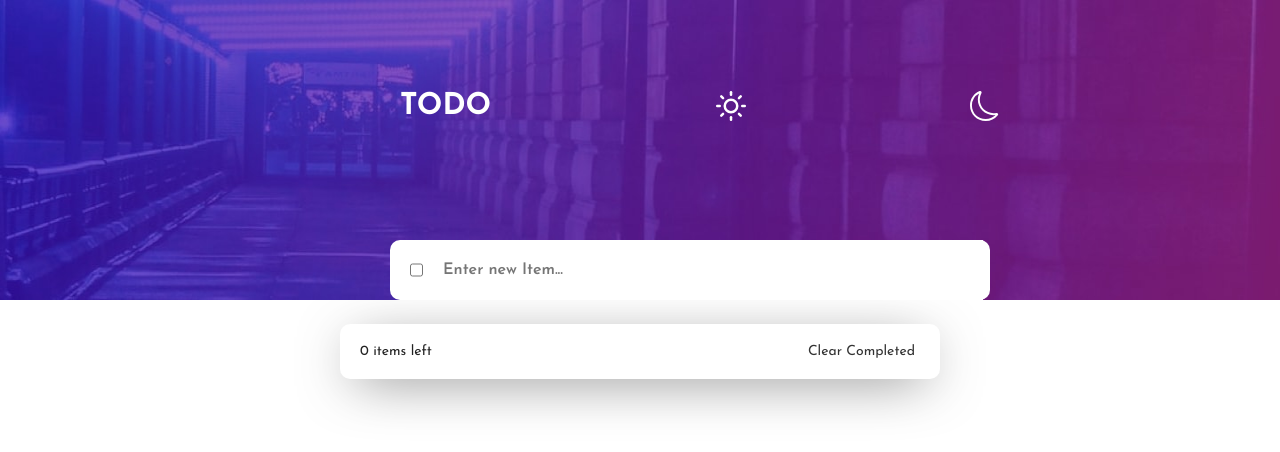
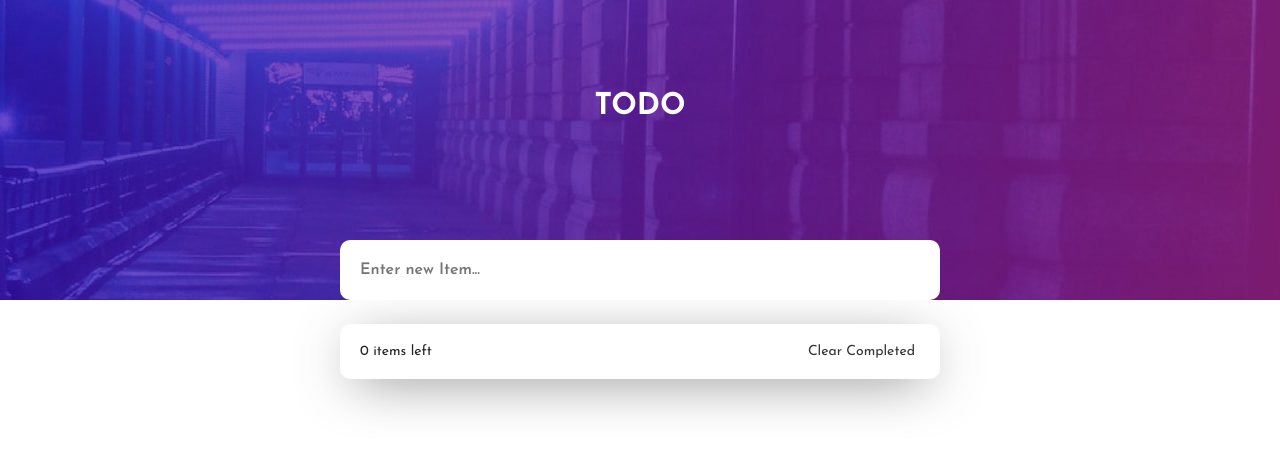
Before and after one commit to nejmiyassine01/todo_app, a React (Create React App) app: page / in a window 1280 px wide. Shown: the top 452 px of the page. Built offline with nearby package versions, Linux system fonts and the light colour scheme.

Commit message:
Finishing My Simple Todo App

```diff
--- a/package.json
+++ b/package.json
@@ -10,7 +10,12 @@
     "react": "^17.0.1",
     "react-dom": "^17.0.1",
     "react-icons": "^4.1.0",
+    "react-redux": "^7.1.0-rc.1",
     "react-scripts": "4.0.1",
+    "redux": "^4.0.5",
+    "redux-promise": "^0.6.0",
+    "redux-thunk": "^2.3.0",
+    "styled-components": "^5.2.1",
     "web-vitals": "^0.2.4"
   },
   "scripts": {
--- a/src/App.js
+++ b/src/App.js
@@ -3,7 +3,7 @@ import ListContainer from './components/listcontainer/ListContainer';
 
 function App() {
   return (
-    <div className="app">
+    <div>
       <Header/>
       <ListContainer/>
     </div>
--- a/src/components/Themes/Themes.jsx
+++ /dev/null
@@ -1,4 +0,0 @@
-// const lightTheme = {
-//     body: "fff",
-//     fontColor: "#000"
-// }
--- a/src/components/TodoForm/TodoForm.jsx
+++ b/src/components/TodoForm/TodoForm.jsx
@@ -1,6 +1,6 @@
 import React, { useState } from 'react'
 
-function TodoForm(props, { onChange }) {
+function TodoForm(props) {
     const [input, setInput] = useState('');
     const inputFields = (e) => {
         setInput(e.target.value);
@@ -20,7 +20,7 @@ function TodoForm(props, { onChange }) {
 
     return (
         <form className="listcontainer_form" autoComplete="off" onSubmit={handleSubmit}>
-            <input type="checkbox" onChange={onChange} />
+            {/* <input type="checkbox" /> */}
             <input
                 className="listcontainer_input"
                 type="text" placeholder="Enter new Item..."
--- a/src/components/header/Header.jsx
+++ b/src/components/header/Header.jsx
@@ -2,8 +2,6 @@ import React from 'react'
 import './Header.scss'
 import deskDark from '../../static/bg-desktop-dark.jpg'
 import mobLight from '../../static/bg-mobile-light.jpg'
-import * as Fi from 'react-icons/fi'
-import * as Bs from 'react-icons/bs'
 
 function Header() {
     return (
@@ -19,8 +17,6 @@ function Header() {
             </div>
             <div className="header_head">
                 <h2>Todo</h2>
-                <Fi.FiSun/>
-                <Bs.BsMoon/>
             </div>
         </div>
     )
--- a/src/components/header/Header.scss
+++ b/src/components/header/Header.scss
@@ -12,12 +12,12 @@
     }
 
     &_head {
-        width: 600px;
-        display: flex;
-        justify-content: space-between;
         position: absolute;
         top: 30%;
-        left: 400px;
+        margin: 0 auto;
+        left: 0;
+        right: 0;
+        text-align: center;
         color: #fff;
     }
 
@@ -25,10 +25,4 @@
         text-transform: uppercase;
         font-size: 30px;
     }
-
-    & svg {
-        font-size: 30px;
-        cursor: pointer;
-    }
-
 }
--- a/src/components/listcontainer/ListContainer.jsx
+++ b/src/components/listcontainer/ListContainer.jsx
@@ -1,7 +1,7 @@
 import React, { useState } from 'react'
 import * as Ai from 'react-icons/ai'
 import TodoForm from '../TodoForm/TodoForm';
-import './ListContainer.scss'
+import './ListContainer.scss';
 
 function ListContainer() {
     const [todos, setTodos] = useState([])
@@ -27,19 +27,16 @@ function ListContainer() {
         setTodos(removeArr);
     }
 
-    function toggleTodoCompleted(id) {
-        const updatedTasks = todos.map(todo => {
-            // if this task has the same ID as the edited task
-            if (id === todo.id) {
-                // use object spread to make a new object
-                // whose `completed` prop has been inverted
-                return {...todo, completed: !todo.completed}
-            }
+    // function toggleTodoCompleted(id) {
+    //     const updatedTodo = todos.map(todo => {
+    //         if (id === todo.id) {
+    //             return {...todo, completed: !todo.completed}
+    //         }
 
-            return todo;
-        });
-        setTodos(updatedTasks);
-    }
+    //         return todo;
+    //     });
+    //     setTodos(updatedTodo);
+    // }
 
     const itemNoun = todos.length !== 1 ? 'items' : 'item';
     const itemLeft = `${todos.length} ${itemNoun} left`;
@@ -54,7 +51,7 @@ function ListContainer() {
                 {todos.map((todo, index) => (
                     <div className="listcontainer_items" key={index}>
                         <div className="listcontainer_content" key={todo.id}>
-                            <input type="checkbox" defaultChecked={todo.completed} onChange={() => toggleTodoCompleted(todo.id)} />
+                            {/* <input type="checkbox" defaultChecked={todo.completed} onChange={() => toggleTodoCompleted(todo.id)} /> */}
                             <p>{todo.text}</p>
                         </div>
                         <Ai.AiOutlineClose onClick={() => removeTodo(todo.id)}/>
--- a/src/components/listcontainer/ListContainer.scss
+++ b/src/components/listcontainer/ListContainer.scss
@@ -1,14 +1,21 @@
 .listcontainer {
+    width: 600px;
     position: absolute;
+    margin: 0 auto;
+    left: 0;
+    right: 0;
     top: 30%;
-    left: 390px;
     background-color: #fff;
     border-radius: 10px;
+
+    @media (max-width: 650px) {
+        width: 300px;
+    }
 
     &_form {
         display: flex;
         align-items: center;
-        width: 600px;
+        width: 100%;
 
         & input {
             height: 60px;
@@ -20,8 +27,9 @@
 
         & input[type="text"] {
             font-size: 16px;
-            width: 90%;
+            width: 95%;
             font-weight: 600;
+            border-radius: 20px;
         }
 
         &_input {
@@ -34,6 +42,10 @@
         box-shadow: 0px 10px 55px -15px rgba(0,0,0,0.7);
         border-radius: 10px;
         margin: 20px auto;
+
+        @media(max-width: 650px) {
+            width: 300px;
+        }
     }
 
     &_list {
--- a/src/index.js
+++ b/src/index.js
@@ -4,12 +4,7 @@ import './index.css';
 import App from './App';
 import reportWebVitals from './reportWebVitals';
 
-ReactDOM.render(
-  <React.StrictMode>
-    <App />
-  </React.StrictMode>,
-  document.getElementById('root')
-);
+ReactDOM.render(<App/>, document.getElementById('root'));
 
 // If you want to start measuring performance in your app, pass a function
 // to log results (for example: reportWebVitals(console.log))
```
Also changed, not shown: 2 other files (tests, documents, lock files or other folders).
